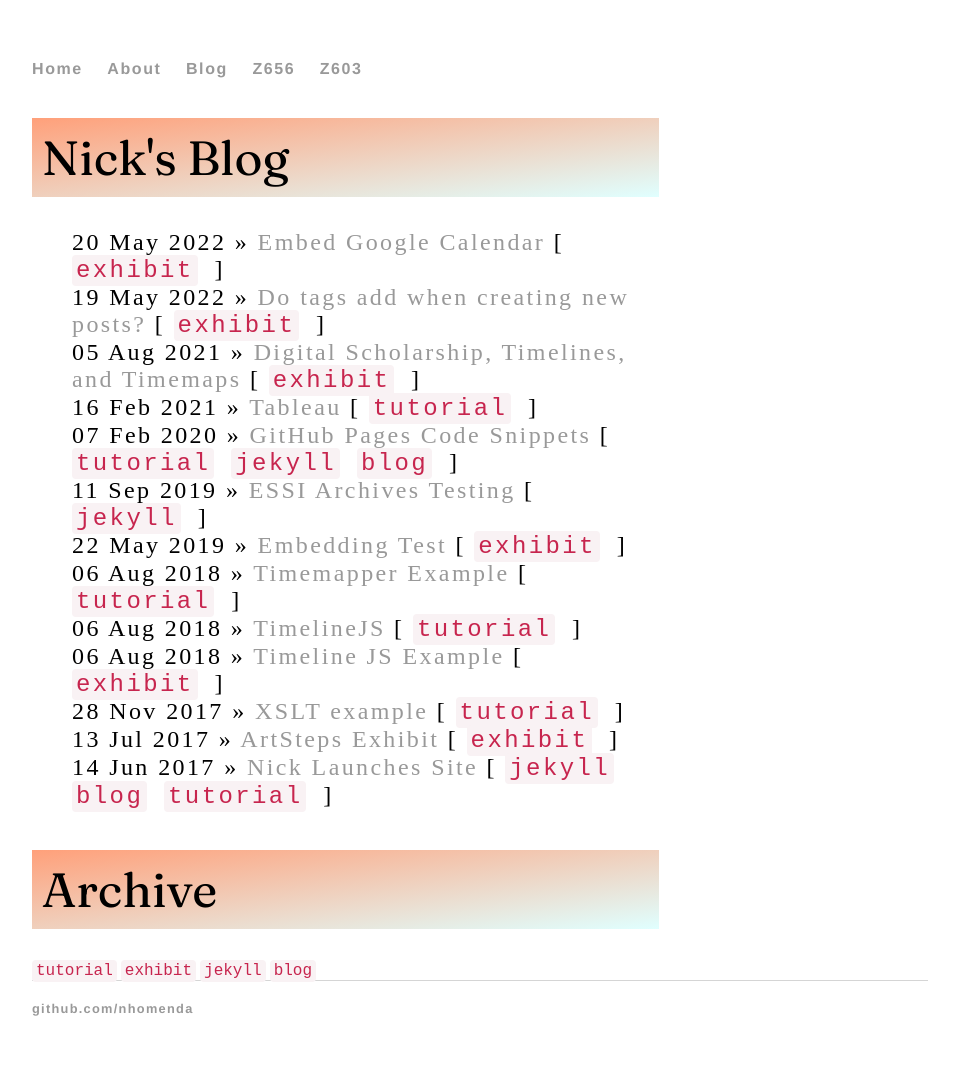
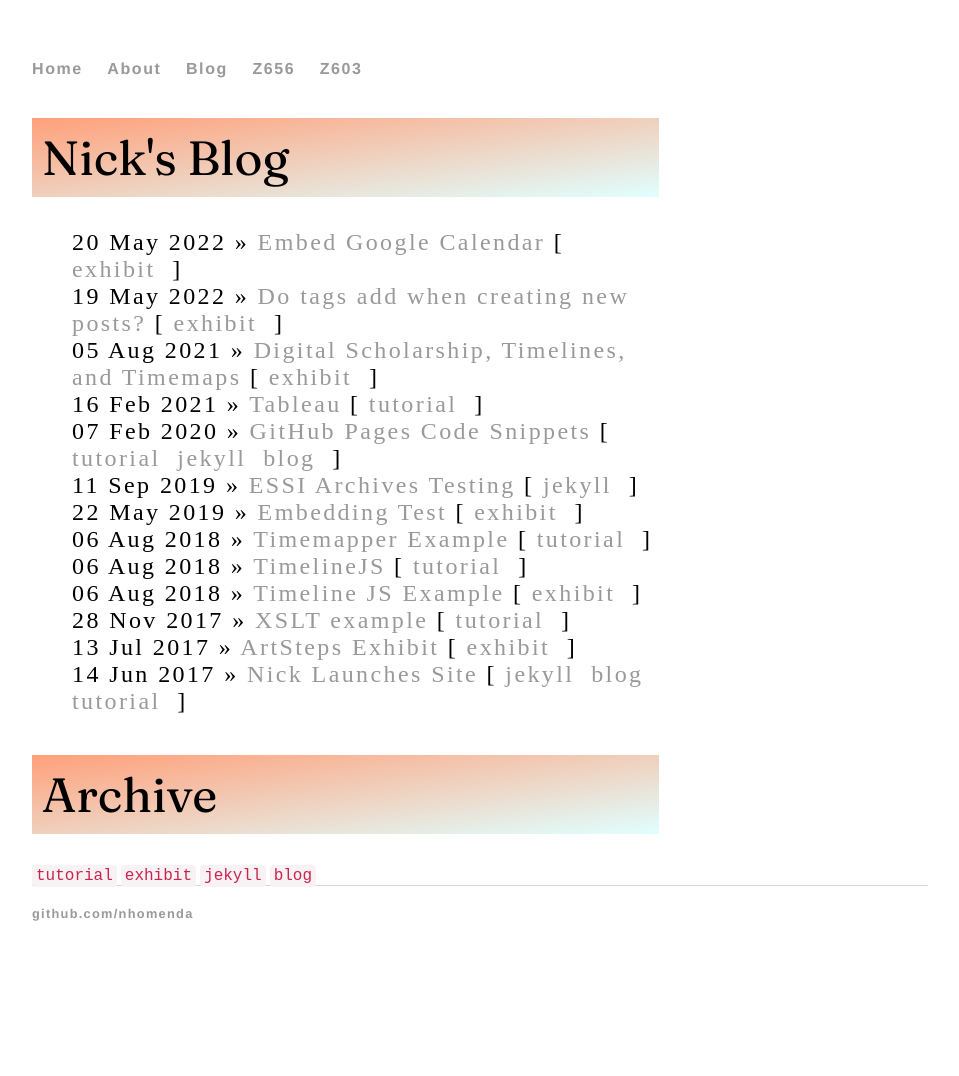
Before and after one commit to nhomenda/nhomenda.github.io, a Jekyll site: the page built from blog/index.html, in a window 1280 px wide. Shown: the whole page, without its empty margins (160-1119 px from the left). Built offline with Jekyll 4.4.1, drawn with Linux system fonts in a browser that asks for light colours; after the commit the page ends 981 px from its top, so only the background shows below that.

Commit message:
Update index.html

```diff
--- a/blog/index.html
+++ b/blog/index.html
@@ -10,7 +10,7 @@ title: Nick's Blog
 		<span>[
   {% for tag in post.tags %}
     {% capture tag_name %}{{ tag }}{% endcapture %}
-    <a href="/tag/{{ tag_name }}"><code class="highligher-rouge"><nobr>{{ tag_name }}</nobr></code>&nbsp;</a>
+    <a href="/tag/{{ tag_name }}">{{ tag_name }}</nobr></code></a>&nbsp;
   {% endfor %}
 ]</span>
 		</li>
```
